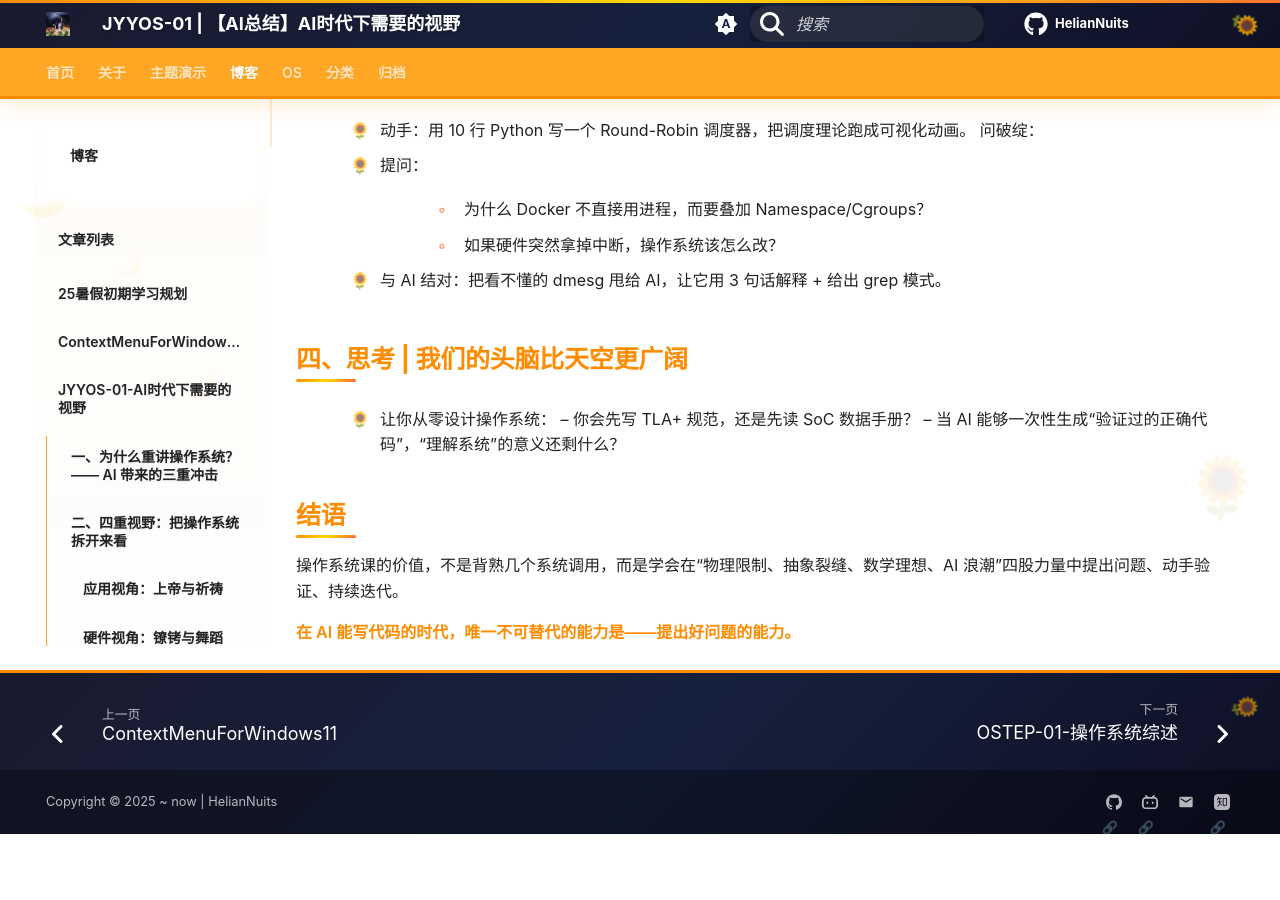
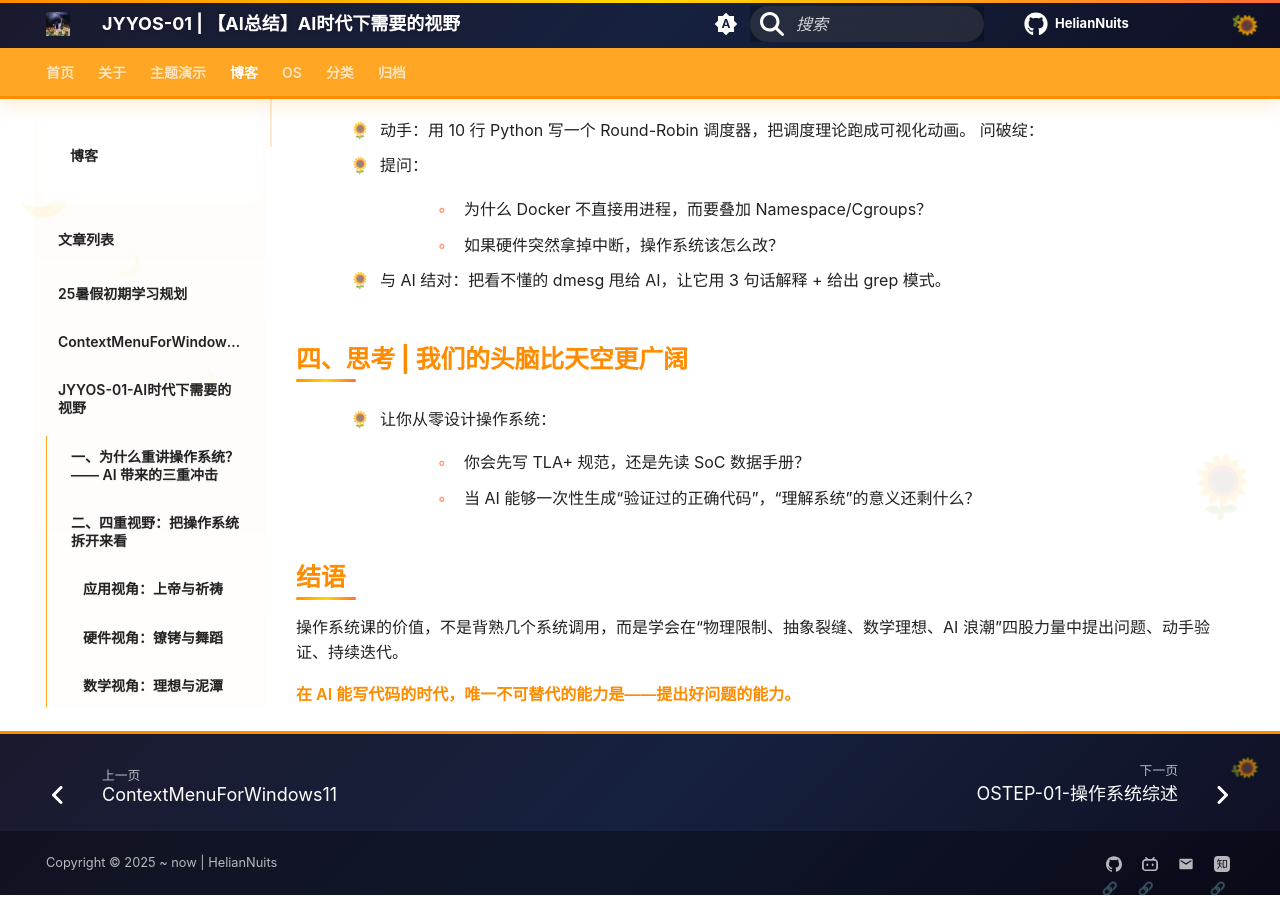
Before and after one commit to SXP-Simon/HelianNuits, an MkDocs documentation site: the page built from docs/blog/posts/JYYOS-01-AI时代下需要的视野.md, in a window 1280 px wide and 900 px high, scrolled down 1416 px. Built offline with MkDocs 1.6.1 and Material for MkDocs 9.7.7, drawn with Linux system fonts in a browser that asks for light colours; some web fonts are replaced; comment, search, counter and statistics services are not loaded; before the commit the page ends 2254 px from its top, so only the background shows below that.

Commit message:
[fix] fix markdown syntax error

```diff
--- a/docs/blog/posts/JYYOS-01-AI时代下需要的视野.md
+++ b/docs/blog/posts/JYYOS-01-AI时代下需要的视野.md
@@ -68,8 +68,8 @@ AI 时代的操作系统：在物理现实、抽象裂缝与数学理想之间
 ## 四、思考 | 我们的头脑比天空更广阔
 
 - 让你从零设计操作系统：
-– 你会先写 TLA+ 规范，还是先读 SoC 数据手册？
-– 当 AI 能够一次性生成“验证过的正确代码”，“理解系统”的意义还剩什么？
+    - 你会先写 TLA+ 规范，还是先读 SoC 数据手册？
+    - 当 AI 能够一次性生成“验证过的正确代码”，“理解系统”的意义还剩什么？
 
 ## 结语
 
```
